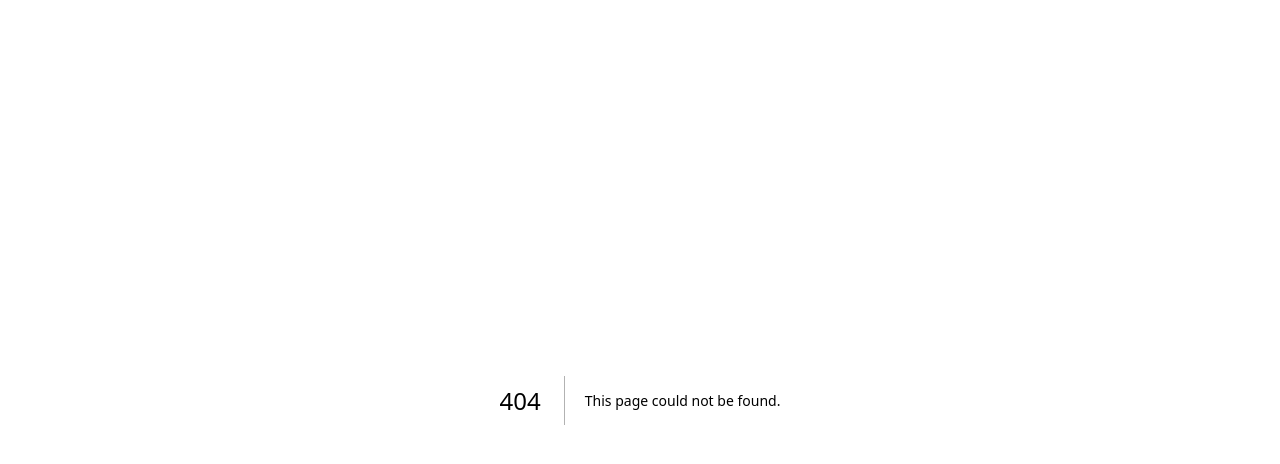
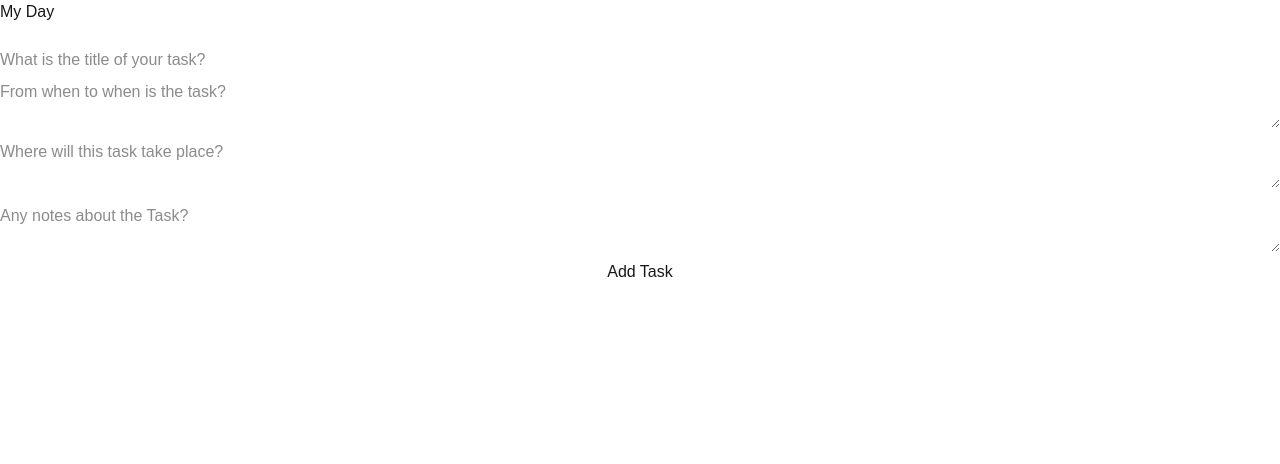
Before and after one commit to AvalonsLake/Daily-Tracker, a Next.js app: page /dailyTasks in a window 1280 px wide. Before the commit this address had no page. Shown: the top 464 px of the page. Built offline with nearby package versions, Linux system fonts and the light colour scheme; no server answers.

Commit message:
attempt 2

```diff
--- a/src/app/todo/page.tsx
+++ b/src/app/dailyTasks/page.tsx
@@ -1,5 +1,5 @@
 "use client";
-import {useState, useEffect} from "react"
+import { useState, useEffect } from "react"
 import { createItem, listItems, updateItem, deleteItem } from "../functions"
 
 interface Item {
@@ -39,7 +39,7 @@ export default function Home() {
     }, []);
 
     // Add an item
-    const addTask = async (item: Item) => {
+    const addTask = async () => {
         if (title.trim() === "" || time.trim() === "" || location.trim() === "" || notes.trim() === "") return;
         const newTask =  await createItem(title.trim(), time.trim(), location.trim(), notes.trim());
         setItems((prev) => [newTask, ...prev]);
@@ -77,6 +77,18 @@ export default function Home() {
         })
     }
 
+    const startEditing = (index: number): void => {
+        setEditingIndex(index)
+        setEditingTitle(items[index].title || "")
+        setEditingTime(items[index].time || "")
+        setEditingLocation(items[index].location || "")
+        setEditingNotes(items[index].notes || "")
+    }
+
+    const stopEditing = (): void => {
+        setEditingIndex(null)
+    }
+
     // FrontEnd stuff
     return (
         <div className="root-container">
@@ -88,29 +100,31 @@ export default function Home() {
                         <input
                             type="text"
                             className="input-field"
-                            placeholder="Task Title"
+                            placeholder="What is the title of your task?"
                             value={title}
                             onChange={(e) => setTitle(e.target.value)}
                         />
                         <textarea
                             className="input-field mt-2"
-                            placeholder="Task Times"
+                            placeholder="From when to when is the task?"
                             value={time}
                             onChange={(e) => setTime(e.target.value)}
                         />
                         <textarea
                             className="input-field mt-3"
-                            placeholder="Task Details"
+                            placeholder="Where will this task take place?"
                             value={location}
                             onChange={(e) => setLocation(e.target.value)}
                         />
                         <textarea
                             className="input-field mt-4"
-                            placeholder="Task Details"
+                            placeholder="Any notes about the Task?"
                             value={notes}
                             onChange={(e) => setNotes(e.target.value)}
                         />
-                        <button onClick={addTask} className="edit-button mt-2"></button>
+                        <button onClick={addTask} className="edit-button mt-2">
+                            Add Task
+                        </button>
                     </div>
                 </div>
             </div>
--- a/src/app/functions.ts
+++ b/src/app/functions.ts
@@ -1,5 +1,5 @@
 import { ID, Permission, Query, Role, type Models } from "appwrite";
-import { SPELLDATA_ID, AUTH_ID, CHARACTERS_ID, DATABASE_ID, databases } from "../lib/appwrite";
+import { SPELLDATA_ID, AUTH_ID, DATABASE_ID, databases } from "../lib/appwrite";
 
 // Templates for User & Item
 export interface User extends Models.Document {
@@ -21,7 +21,7 @@ export interface Item extends Models.Document {
 export const listItems = async (): Promise<Item[]> => {
     const response = await databases.listDocuments<Item>({
     databaseId: DATABASE_ID,
-    collectionId: CHARACTERS_ID,
+    collectionId: SPELLDATA_ID,
     queries: [Query.orderDesc("$createdAt")],
   });
   return response.documents;
@@ -30,8 +30,8 @@ export const listItems = async (): Promise<Item[]> => {
 // Create a User
 export const createUser = async (email: string, password: string): Promise<User[]> => {
     const response = await databases.createDocument({
-    databaseId: '<DATABASE_ID>',
-    collectionId: '<COLLECTION_ID>',
+    databaseId: DATABASE_ID,
+    collectionId: AUTH_ID,
     documentId: ID.unique(),
     data: { email, password },
     });
@@ -42,8 +42,8 @@ export const createUser = async (email: string, password: string): Promise<User[
 // Create An item
 export const createItem = async (title: string, time: string, location: string, notes: string): Promise<Item[]> => {
     const response = await databases.createDocument({
-    databaseId: '<DATABASE_ID>',
-    collectionId: '<COLLECTION_ID>',
+    databaseId: DATABASE_ID,
+    collectionId: SPELLDATA_ID,
     documentId: ID.unique(),
     data: { title, time, location, notes, all_day: false, finished: false },
     });
--- a/src/lib/appwrite.ts
+++ b/src/lib/appwrite.ts
@@ -1,12 +1,11 @@
 import { Client, Databases } from "appwrite";
 
 const client = new Client()
-  .setEndpoint(process.env.APPWRITE_ENDPOINT!)
-  .setProject(process.env.APPWRITE_PROJECT!);
+  .setEndpoint(process.env.NEXT_PUBLIC_APPWRITE_ENDPOINT!)
+  .setProject(process.env.NEXT_PUBLIC_APPWRITE_PROJECT!);
 
 export const databases = new Databases(client);
 
-export const DATABASE_ID = process.env.APPWRITE_DATABASE_ID!;
-export const AUTH_ID = process.env.APPWRITE_COLLECTION_ID_AUTH!;
-export const SPELLDATA_ID = process.env.APPWRITE_COLLECTION_ID_SPELLDATA!;
-export const CHARACTERS_ID = process.env.APPWRITE_COLLECTION_ID_CHARACTERS!;
+export const DATABASE_ID = process.env.NEXT_PUBLIC_APPWRITE_DATABASE_ID!;
+export const AUTH_ID = process.env.NEXT_PUBLIC_APPWRITE_COLLECTION_ID_AUTH!;
+export const SPELLDATA_ID = process.env.NEXT_PUBLIC_APPWRITE_COLLECTION_ID_SPELLDATA!;
```
